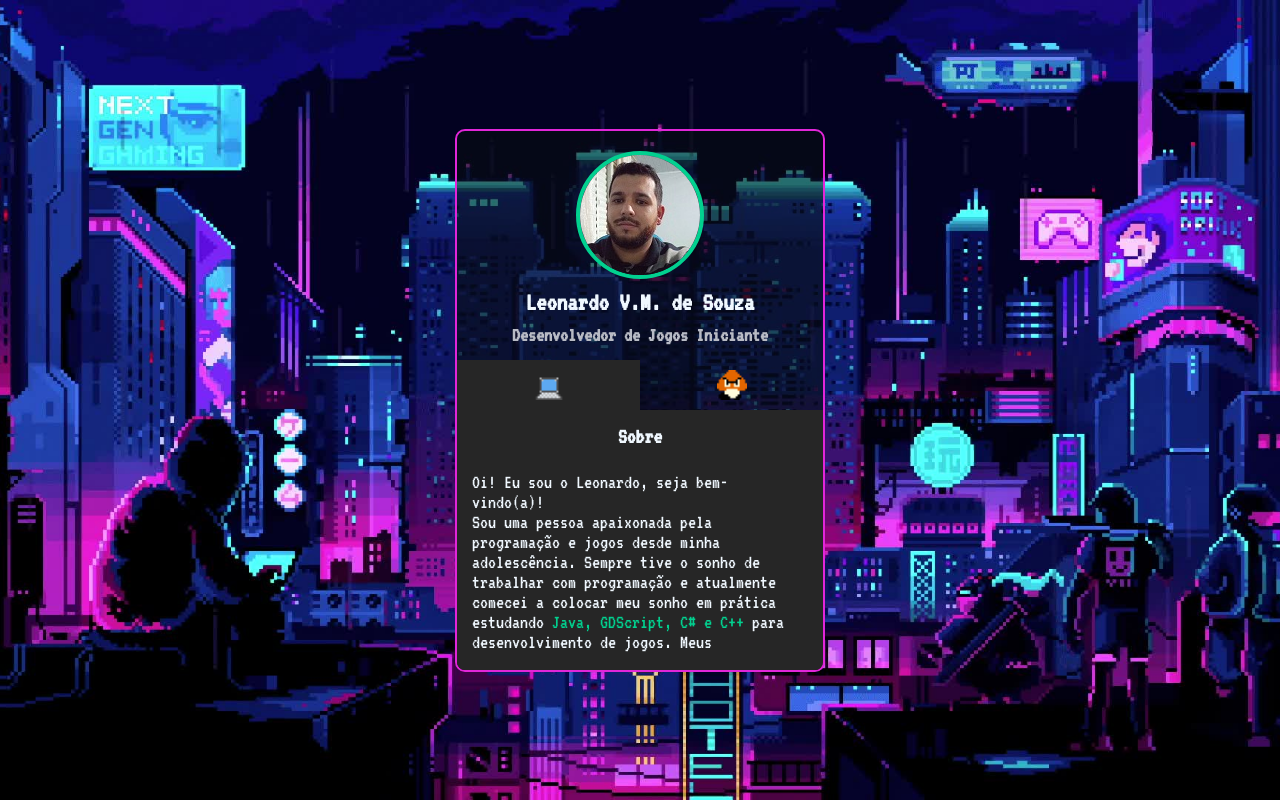
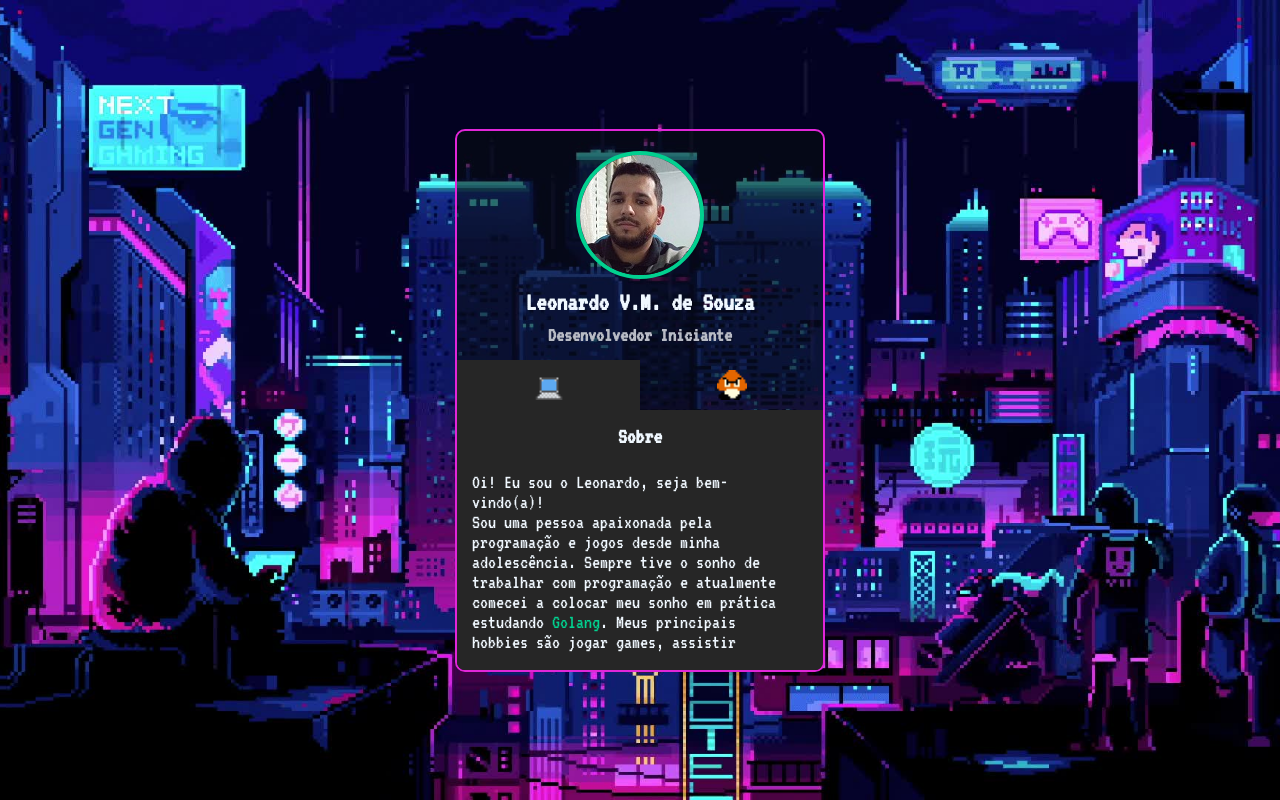
Before and after one commit to LVMdS/potifolioLVMdS, a plain HTML site: page index.html in a window 1280 px wide. Drawn offline with Linux system fonts and the light colour scheme.

Commit message:
Update index.html

```diff
--- a/index.html
+++ b/index.html
@@ -23,7 +23,7 @@
         <div class="minhas-informacoes">
             <img src="./src/imagens/foto-perfil.jpg" alt="foto de perfil">
             <h1 class="nome">Leonardo V.M. de Souza</h1>
-            <h2 class="cargo">Desenvolvedor de Jogos Iniciante</h2>
+            <h2 class="cargo">Desenvolvedor Iniciante</h2>
         </div>
 
         <div class="conteudo">
@@ -43,7 +43,7 @@
                      <p>Oi! Eu sou o Leonardo, seja bem-vindo(a)!</p>
                      <p>Sou uma pessoa apaixonada pela programação e jogos desde minha adolescência.
                         Sempre tive o sonho de trabalhar com programação e atualmente comecei
-                        a colocar meu sonho em prática estudando <span>Java, GDScript, C# e C++</span> para desenvolvimento de jogos.
+                        a colocar meu sonho em prática estudando <span>Golang</span>.
                         Meus principais hobbies são jogar games, assistir séries, eletronica básica
                         e brincar com meu filho.
                      </p>
```
